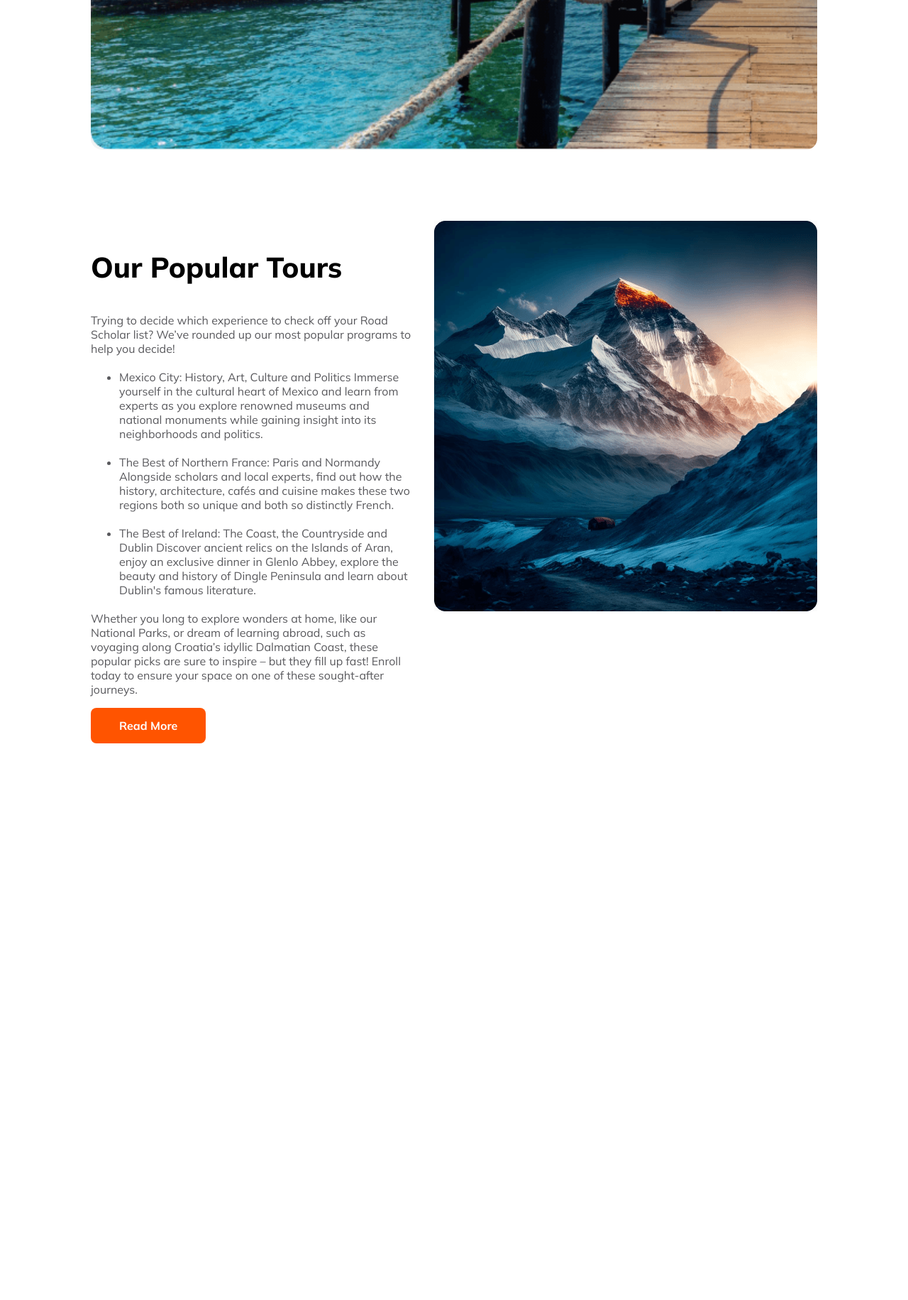
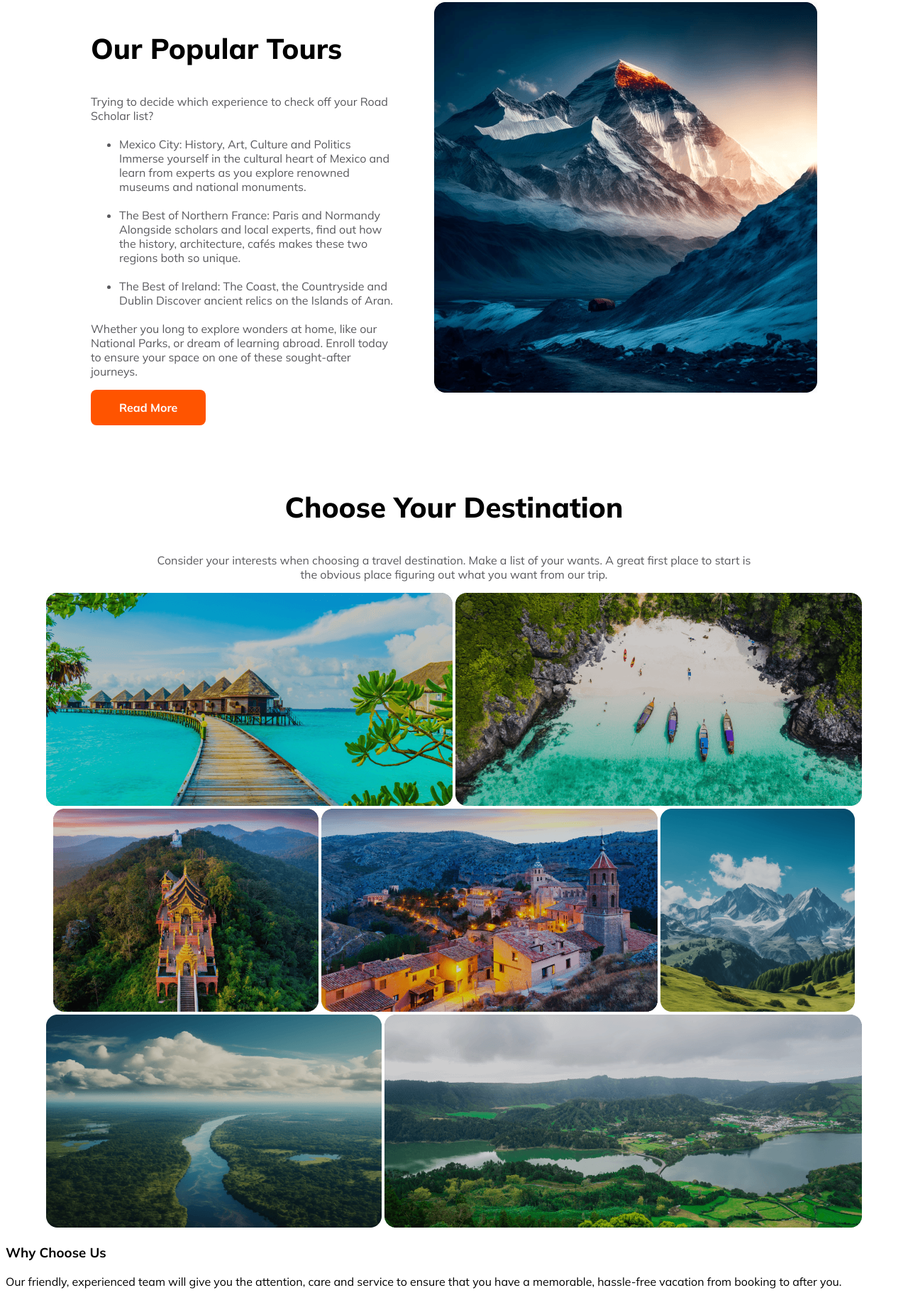
Before and after one commit to amdadulhaque78/B9A2-SkyLine-Travels, a plain HTML site: page index.html in a window 1280 px wide. Shown: the part 749-2580 px from the top of the page at 71% size. Before the commit the page ends 1854 px from the top, so only its background shows below. Drawn offline with Linux system fonts and the light colour scheme.

Commit message:
destination and choose section responsive

```diff
--- a/index.html
+++ b/index.html
@@ -44,44 +44,73 @@
     </header>
     <main>
       <!-- tour section -->
+
       <div class="tour-section">
         <div>
           <h3 class="tour-title">Our Popular Tours</h3>
           <p class="tour-description">
             Trying to decide which experience to check off your Road Scholar
-            list? We’ve rounded up our most popular programs to help you decide!
+            list?
           </p>
           <ul>
             <li>
               Mexico City: History, Art, Culture and Politics Immerse yourself
               in the cultural heart of Mexico and learn from experts as you
-              explore renowned museums and national monuments while gaining
-              insight into its neighborhoods and politics.
+              explore renowned museums and national monuments.
             </li>
             <li>
               The Best of Northern France: Paris and Normandy Alongside scholars
               and local experts, find out how the history, architecture, cafés
-              and cuisine makes these two regions both so unique and both so
-              distinctly French.
+              makes these two regions both so unique.
             </li>
             <li>
               The Best of Ireland: The Coast, the Countryside and Dublin
-              Discover ancient relics on the Islands of Aran, enjoy an exclusive
-              dinner in Glenlo Abbey, explore the beauty and history of Dingle
-              Peninsula and learn about Dublin's famous literature.
+              Discover ancient relics on the Islands of Aran.
             </li>
           </ul>
           <p class="tour-description">
             Whether you long to explore wonders at home, like our National
-            Parks, or dream of learning abroad, such as voyaging along Croatia’s
-            idyllic Dalmatian Coast, these popular picks are sure to inspire –
-            but they fill up fast! Enroll today to ensure your space on one of
-            these sought-after journeys.
+            Parks, or dream of learning abroad. Enroll today to ensure your
+            space on one of these sought-after journeys.
           </p>
           <button class="btn-primary">Read More</button>
         </div>
-        <div class="tour-img">
-          <img src="Images/Rectangle 4.png" alt="" />
+
+        <div>
+          <img class="tour-img" src="Images/Rectangle 4.png" alt="" />
+        </div>
+      </div>
+
+      <!-- destination section -->
+
+      <div class="destination-section">
+        <h3 class="destination-title">Choose Your Destination</h3>
+        <p class="destination-description">
+          Consider your interests when choosing a travel destination. Make a
+          list of your wants. A great first place to start is the obvious place
+          figuring out what you want from our trip.
+        </p>
+
+        <div class="destination-img">
+          <img src="Images/Rectangle 5.png" alt="" />
+          <img src="Images/Rectangle 8.png" alt="" />
+          <img src="Images/Rectangle 6.png" alt="" />
+          <img src="Images/Rectangle 7.png" alt="" />
+          <img src="Images/Rectangle 9.png" alt="" />
+          <img src="Images/Rectangle 11.png" alt="" />
+          <img src="Images/Rectangle 10.png" alt="" />
+        </div>
+      </div>
+
+      <!-- choose section -->
+      <div class="choose-section">
+        <div>
+          <h3 class="choose-title">Why Choose Us</h3>
+          <p class="choose-description">
+            Our friendly, experienced team will give you the attention, care and
+            service to ensure that you have a memorable, hassle-free vacation
+            from booking to after you.
+          </p>
         </div>
       </div>
     </main>
--- a/styles/style.css
+++ b/styles/style.css
@@ -53,6 +53,7 @@ nav li a {
 .banner-content {
   text-align: center;
   border-radius: 16px;
+  border-radius: 16px;
   background: linear-gradient(
     180deg,
     rgba(19, 19, 24, 0.8) 0%,
@@ -60,53 +61,49 @@ nav li a {
   ), url(../Images/Group\ 13\ \(1\)\ \(1\).png);
   background-repeat: no-repeat;
   background-size: cover;
-  height: 80vh;
-  width: auto;
-  padding: 70px;
+  padding: 80px;
 }
 
-
-.banner-title{
+.banner-title {
   font-size: 4rem;
   font-weight: 800;
-    color: #FFF;
+  color: #fff;
 }
-.banner-description{
+.banner-description {
   font-size: 1rem;
   font-weight: 400;
-    color: #FFF;
+  color: #fff;
 }
 
-.input-field{
+.input-field {
   border-radius: 8px;
-background: rgba(255, 255, 255, 0.30);
+  background: rgba(255, 255, 255, 0.3);
   padding: 20px;
   display: inline-flex;
   gap: 15px;
 }
 
-.input{
+.input {
   border-radius: 8px;
-background: #FFF;
+  background: #fff;
   padding: 15px;
   border: none;
 }
-select{
+select {
   border-radius: 8px;
-background: #FFF;
+  background: #fff;
   padding: 15px 40px;
   border: none;
 }
 
-.btn-primary{
+.btn-primary {
   border-radius: 8px;
-background: #FF5400;
+  background: #ff5400;
   padding: 15px 40px;
   border: none;
-color: #FFF;
+  color: #fff;
   font-size: 1rem;
   font-weight: 700;
-
 }
 
 /* tour sections */
@@ -114,54 +111,71 @@ font-weight: 700;
 .tour-section {
   padding: 50px 120px;
   display: flex;
-  gap: 30px;
-
+  gap: 50px;
 }
-.tour-title{
+.tour-title {
   font-size: 2.5rem;
   font-weight: 800;
-
 }
-.tour-description{
-    color: rgba(19, 19, 24, 0.70);
+.tour-description {
+  color: rgba(19, 19, 24, 0.7);
   font-size: 1rem;
   font-weight: 400;
-
 }
-.tour-description, li{
-    color: rgba(19, 19, 24, 0.70);
+.tour-description,
+li {
+  color: rgba(19, 19, 24, 0.7);
   font-size: 1rem;
   font-weight: 400;
   margin-top: 20px;
 }
-
-
-
-
+.destination-section {
+  text-align: center;
+}
+.destination-title {
+  font-size: 2.5rem;
+  font-weight: 800;
+}
+.destination-description {
+  padding: 0 200px;
+  font-size: 1rem;
+  font-weight: 400;
+  color: rgba(19, 19, 24, 0.7);
+}
 
 /* responsive sections */
-@media screen and (max-width:600px) {
-  .logo{
+@media screen and (max-width: 600px) {
+  .logo {
     height: 20px;
     width: 25px;
   }
-  .banner-content{
+  .banner-content {
     background-position: center;
     height: 80%;
-
   }
-  .banner-title, .nav-title, .tour-title{
-    font-size: 25px;
+  .banner-title,
+  .nav-title,
+  .tour-title,
+  .destination-title {
+    font-size: 1.8rem;
     font-weight: 800;
   }
-  .tour-section, .input-field, nav, nav ul{
+  .tour-section,
+  .input-field,
+  nav,
+  nav ul {
     flex-direction: column;
   }
-  .tour-img{
+  header,
+  .tour-section,
+  .destination-section,
+  .destination-description {
+    padding: 15px;
+  }
+  .destination-img img {
     width: 100%;
-    height: 300px;
   }
-  header, .tour-section{
-    padding: 20px;
+  .tour-img {
+    width: 100%;
   }
 }
```
Lines whose indentation alone changed are shown as unchanged.
